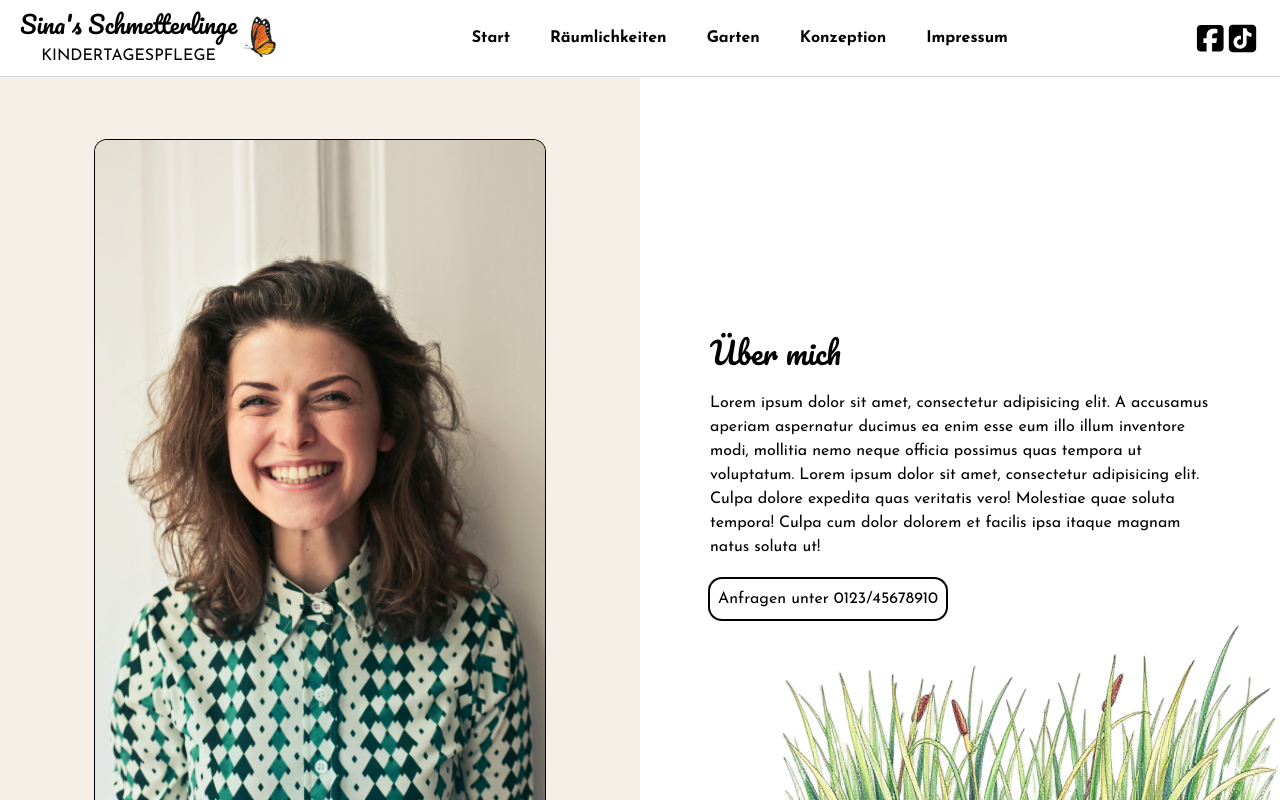
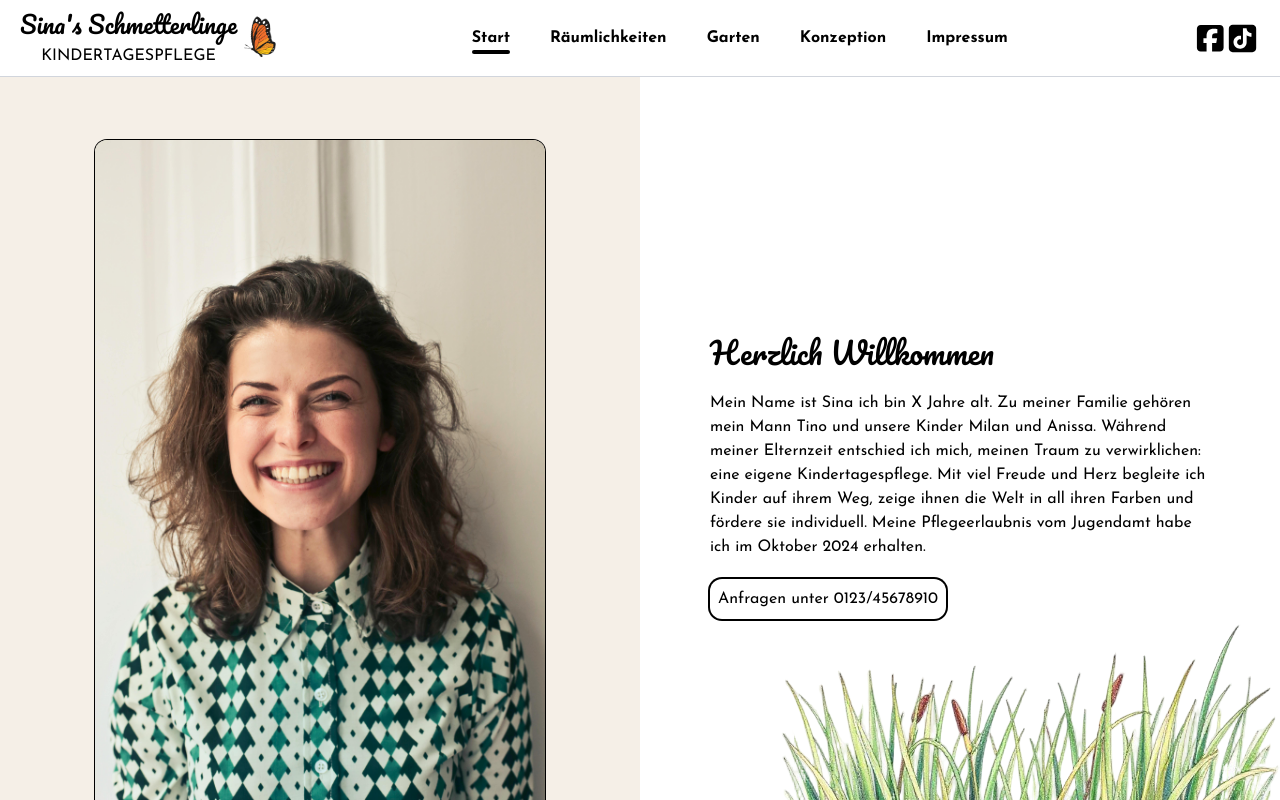
Before and after one commit to alexanderklass/sina_project_v2, a Next.js app: page /sina_project/home in a window 1280 px wide. Shown: the top 800 px of the page. Built offline with nearby package versions, Linux system fonts and the light colour scheme; what tailwindcss-animated would draw is missing.

Commit message:
adding framer animations updating ExtraInfo.tsx

```diff
--- a/src/app/(pages)/garden/page.tsx
+++ b/src/app/(pages)/garden/page.tsx
@@ -12,12 +12,9 @@ export default function Garden() {
     return (
         <main className={'h-full'}>
             <ColorSection direction={'col-reverse'}>
-                <TextSection color={'bg-white'} title={'Über mich'}>
-                    Lorem ipsum dolor sit amet, consectetur adipisicing elit. A accusamus aperiam aspernatur ducimus ea
-                    enim esse eum illo illum inventore modi, mollitia nemo neque officia possimusnm quas tempora ut
-                    voluptatum. Lorem ipsum dolor sit amet, consectetur adipisicing elit. Culpa dolore expedita quas
-                    veritatis vero! Molestiae quae soluta tempora! Culpa cum dolor dolorem et facilis ipsa itaque magnam
-                    natus soluta ut!
+                <TextSection color={'bg-white'} title={'Abenteuer und Entdeckungen'}>
+                    Der Garten der Kindertagespflege bietet den Kindern eine vielfältige und spannende Umgebung, in der
+                    sie sich frei entfalten können.
                 </TextSection>
                 <GrassWithButterfly />
                 <ImageSection
@@ -31,23 +28,19 @@ export default function Garden() {
 
             <ColorSection direction={'row'} color={'bg-pastel-beige'}>
                 <ImageSection vertical={false} src={garden_flower} alt={'garden flower'} />
-                <TextSection title={'Über mich'}>
-                    Lorem ipsum dolor sit amet, consectetur adipisicing elit. A accusamus aperiam aspernatur ducimus ea
-                    enim esse eum illo illum inventore modi, mollitia nemo neque officia possimus quas tempora ut
-                    voluptatum. Lorem ipsum dolor sit amet, consectetur adipisicing elit. Culpa dolore expedita quas
-                    veritatis vero! Molestiae quae soluta tempora! Culpa cum dolor dolorem et facilis ipsa itaque magnam
-                    natus soluta ut!
+                <TextSection title={'Spiel und Spaß'}>
+                    Über die Terrasse gelangen wir direkt in den Garten, der mit zahlreichen Spielangeboten und
+                    ausreichend Platz zum Toben, Spielen und Entdecken gestaltet ist. Ein Sandkasten lädt die Kinder zum
+                    Buddeln und kreativen Bauen ein, während die Matschküche besonders an warmen Tagen für viel Spaß und
+                    Abenteuer sorgt.
                 </TextSection>
                 <ButterflyWithFlowers />
             </ColorSection>
 
             <ColorSection direction={'col-reverse'} color={'bg-[#F0DBC5]'}>
-                <TextSection title={'Über mich'}>
-                    Lorem ipsum dolor sit amet, consectetur adipisicing elit. A accusamus aperiam aspernatur ducimus ea
-                    enim esse eum illo illum inventore modi, mollitia nemo neque officia possimus quas tempora ut
-                    voluptatum. Lorem ipsum dolor sit amet, consectetur adipisicing elit. Culpa dolore expedita quas
-                    veritatis vero! Molestiae quae soluta tempora! Culpa cum dolor dolorem et facilis ipsa itaque magnam
-                    natus soluta ut!
+                <TextSection title={'Bewegung für kleine Entdecker'}>
+                    Eine Rutsche sowie weitere altersgerechte Spielgeräte bieten zusätzliche Bewegungsmöglichkeiten und
+                    fördern die motorische Entwicklung der Kinder.
                 </TextSection>
                 <ImageSection vertical={false} src={garden_water} alt={'Garden Flower'} />
             </ColorSection>
--- a/src/app/(pages)/home/page.tsx
+++ b/src/app/(pages)/home/page.tsx
@@ -29,13 +29,15 @@ export default function Home() {
                     }
                 >
                     <div className={'space-y-5 flex flex-col items-center justify-center max-w-[500px]'}>
-                        <TitleFontText className={'self-start text-3xl 2xl:text-4xl'}>Über mich</TitleFontText>
+                        <TitleFontText className={'self-start text-3xl 2xl:text-4xl'}>
+                            Herzlich Willkommen
+                        </TitleFontText>
                         <FontText className={'text-base 2xl:text-xl'}>
-                            Lorem ipsum dolor sit amet, consectetur adipisicing elit. A accusamus aperiam aspernatur
-                            ducimus ea enim esse eum illo illum inventore modi, mollitia nemo neque officia possimus
-                            quas tempora ut voluptatum. Lorem ipsum dolor sit amet, consectetur adipisicing elit. Culpa
-                            dolore expedita quas veritatis vero! Molestiae quae soluta tempora! Culpa cum dolor dolorem
-                            et facilis ipsa itaque magnam natus soluta ut!
+                            Mein Name ist Sina ich bin X Jahre alt. Zu meiner Familie gehören mein Mann Tino und unsere
+                            Kinder Milan und Anissa. Während meiner Elternzeit entschied ich mich, meinen Traum zu
+                            verwirklichen: eine eigene Kindertagespflege. Mit viel Freude und Herz begleite ich Kinder
+                            auf ihrem Weg, zeige ihnen die Welt in all ihren Farben und fördere sie individuell. Meine
+                            Pflegeerlaubnis vom Jugendamt habe ich im Oktober 2024 erhalten.
                         </FontText>
                         <button
                             type={'button'}
--- a/src/app/(pages)/rooms/page.tsx
+++ b/src/app/(pages)/rooms/page.tsx
@@ -20,12 +20,11 @@ export default function Rooms() {
                 <div className={'w-full h-full hidden lg:flex items-center justify-center bg-pastel-beige'}>
                     <Collage />
                 </div>
-                <TextSection color={'bg-pastel-pink'} title={'Über mich'}>
-                    Lorem ipsum dolor sit amet, consectetur adipisicing elit. A accusamus aperiam aspernatur ducimus ea
-                    enim esse eum illo illum inventore modi, mollitia nemo neque officia possimus quas tempora ut
-                    voluptatum. Lorem ipsum dolor sit amet, consectetur adipisicing elit. Culpa dolore expedita quas
-                    veritatis vero! Molestiae quae soluta tempora! Culpa cum dolor dolorem et facilis ipsa itaque magnam
-                    natus soluta ut!
+                <TextSection color={'bg-pastel-pink'} title={'Ein Ort zum Wohlfühlen'}>
+                    Unsere Kindertagespflege bietet helle, freundliche Räume, in denen sich Kinder geborgen fühlen. Eine
+                    liebevolle Spielecke, altersgerechte Materialien und kreative Bereiche laden zum Entdecken, Spielen
+                    und Lernen ein. Hier finden die Kleinen Raum für Bewegung, Fantasie und ruhige Momente – in einer
+                    Umgebung voller Sicherheit und Geborgenheit.
                 </TextSection>
                 <MovingTrain />
             </ColorSection>
--- a/src/app/components/ColorSection.tsx
+++ b/src/app/components/ColorSection.tsx
@@ -1,8 +1,5 @@
-'use client';
-
-import React, { useEffect } from 'react';
-import { motion, useAnimation } from 'framer-motion';
-import { useInView } from 'react-intersection-observer';
+import React from 'react';
+import SlideInAnimation from '@/app/components/SlideInAnimation';
 
 export interface ColorSectionProps {
     children?: React.ReactNode;
@@ -11,32 +8,6 @@ export interface ColorSectionProps {
 }
 
 export default function ColorSection({ children, direction, color, ...props }: ColorSectionProps) {
-    const controls = useAnimation();
-    const [ref, inView] = useInView({ triggerOnce: true, threshold: 0.1 });
-
-    useEffect(() => {
-        if (inView) {
-            controls.start('visible');
-        }
-    }, [controls, inView]);
-
-    const variants = {
-        hidden: { opacity: 0, y: 150 },
-        visible: {
-            opacity: 1,
-            y: 0,
-            transition: {
-                duration: 0.5,
-                ease: 'easeOut',
-                delay: 0.4,
-                type: 'spring',
-                stiffness: 100,
-                damping: 8,
-                mass: 0.75,
-            },
-        },
-    };
-
     const handleDirection = () => {
         switch (direction) {
             case 'col':
@@ -48,15 +19,13 @@ export default function ColorSection({ children, direction, color, ...props }: C
         }
     };
     return (
-        <motion.div
-            ref={ref}
-            variants={variants}
-            animate={controls}
-            initial="hidden"
-            {...props}
-            className={`${handleDirection()} ${color} flex w-full h-full md:h-screen relative items-center justify-center`}
-        >
-            {children}
-        </motion.div>
+        <SlideInAnimation>
+            <section
+                {...props}
+                className={`${handleDirection()} ${color} flex w-full h-full md:h-screen relative items-center justify-center`}
+            >
+                {children}
+            </section>
+        </SlideInAnimation>
     );
 }
--- a/src/app/components/Header.tsx
+++ b/src/app/components/Header.tsx
@@ -41,7 +41,7 @@ export default function Header() {
             <div
                 className={`py-2 lg:py-0 px-10 ${isOpen && isFocused ? 'h-full justify-center flex' : 'hidden'} z-20 lg:px-0 transition-all duration-300 lg:flex flex-col items-center xl:items-baseline space-y-3 lg:space-y-0 lg:flex-row lg:space-x-10`}
             >
-                <NavButton href={'/'}>Start</NavButton>
+                <NavButton href={'/home'}>Start</NavButton>
                 <NavButton href={'/rooms'}>Räumlichkeiten</NavButton>
                 <NavButton href={'/garden'}>Garten</NavButton>
                 <NavButton href={'/concept'}>Konzeption</NavButton>
--- a/src/app/components/ImageSlider.tsx
+++ b/src/app/components/ImageSlider.tsx
@@ -4,6 +4,7 @@ import 'slick-carousel/slick/slick-theme.css';
 import Image from 'next/image';
 import { motion } from 'framer-motion';
 import { MdArrowLeft } from 'react-icons/md';
+import SlideInAnimation from '@/app/components/SlideInAnimation';
 
 interface ImageSliderProps {
     imageList: any;
@@ -44,6 +45,7 @@ export default function ImageSlider({ imageList }: ImageSliderProps) {
         prevArrow: <CustomPrevArrow />,
     };
     return (
+        <SlideInAnimation>
             <div className={'block rounded-lg lg:hidden px-3 relative'}>
                 <Slider className={'mb-5 rounded-lg'} {...settings}>
                     {imageList.map((image: any, index: number) => (
@@ -56,5 +58,6 @@ export default function ImageSlider({ imageList }: ImageSliderProps) {
                     ))}
                 </Slider>
             </div>
+        </SlideInAnimation>
     );
 }
--- /dev/null
+++ b/src/app/components/SlideInAnimation.tsx
@@ -0,0 +1,41 @@
+'use client';
+import React, { useEffect } from 'react';
+import { motion, useAnimation } from 'framer-motion';
+import { useInView } from 'react-intersection-observer';
+
+interface SlideInAnimationProps {
+    children?: React.ReactNode;
+}
+
+export default function SlideInAnimation({ children }: SlideInAnimationProps) {
+    const controls = useAnimation();
+    const [ref, inView] = useInView({ triggerOnce: true, threshold: 0.1 });
+
+    useEffect(() => {
+        if (inView) {
+            controls.start('visible');
+        }
+    }, [controls, inView]);
+
+    const variants = {
+        hidden: { opacity: 0, y: 150 },
+        visible: {
+            opacity: 1,
+            y: 0,
+            transition: {
+                duration: 0.5,
+                ease: 'easeOut',
+                type: 'spring',
+                stiffness: 100,
+                damping: 8,
+                mass: 0.75,
+            },
+        },
+    };
+
+    return (
+        <motion.div ref={ref} variants={variants} animate={controls} initial={'hidden'}>
+            {children}
+        </motion.div>
+    );
+}
--- a/src/app/components/SocialMedia.tsx
+++ b/src/app/components/SocialMedia.tsx
@@ -7,10 +7,10 @@ export default function SocialMedia() {
     return (
         <div className={'flex flex-row items-center mb-5 lg:mb-0 justify-center'}>
             <Link href={'#'} className={'cursor-pointer'}>
-                <FaSquareFacebook className={'lg:w-[30.5px] lg:h-[30.5px] w-[50px] h-[50px]'} />
+                <FaSquareFacebook className={'lg:w-[30.5px] lg:h-[30.5px] w-[40px] h-[40px]'} />
             </Link>
             <Link href={'#'} className={'cursor-pointer'}>
-                <AiFillTikTok className={'lg:w-[35px] lg:h-[35px] w-[55px] h-[55px]'} />
+                <AiFillTikTok className={'lg:w-[35px] lg:h-[35px] w-[45px] h-[45px]'} />
             </Link>
         </div>
     );
```
Also changed, not shown: src/app/components/Collage.tsx (+8 -1 lines), src/app/components/ExtraInfo.tsx (+26 -18 lines). Lines whose indentation alone changed are shown as unchanged.
